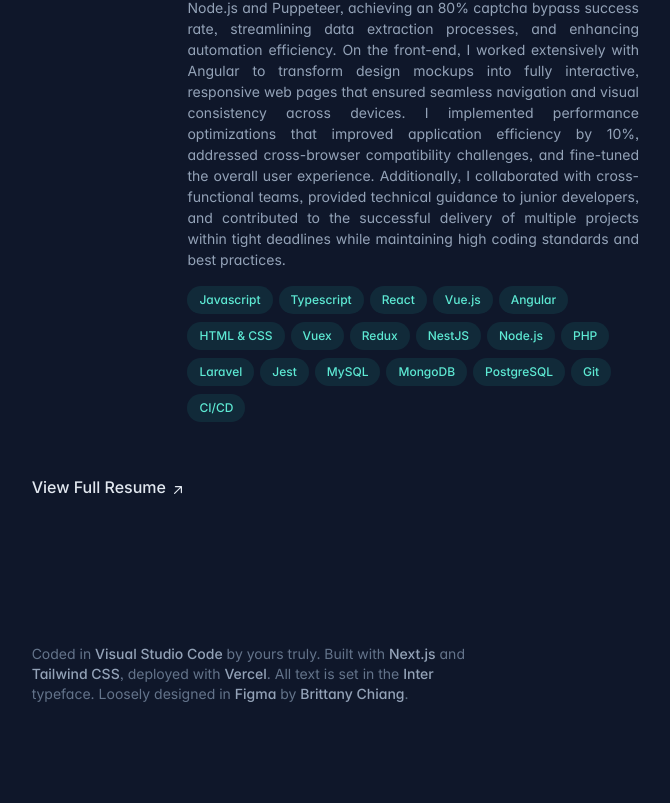
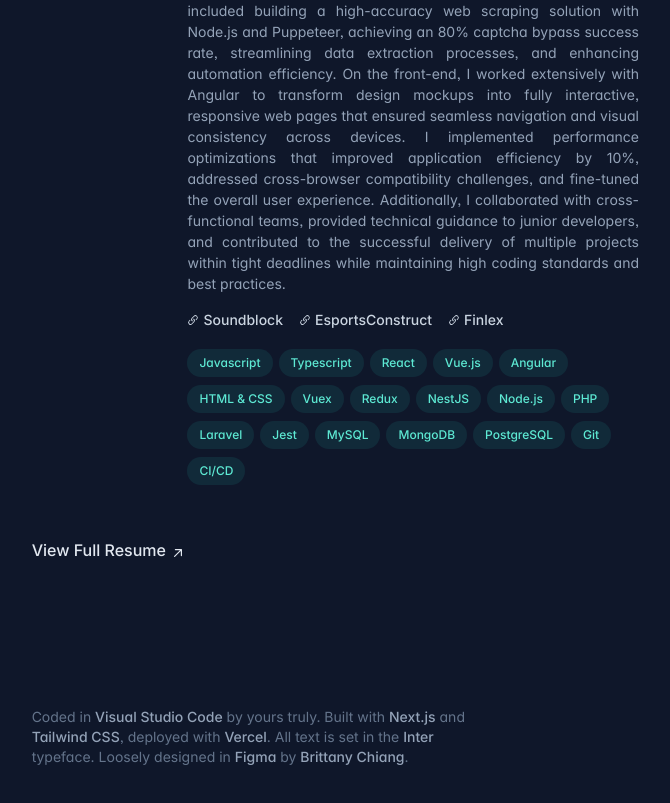
Before and after one commit to usamanasar38/usama-nasar, a Next.js app: page / in a window 1280 px wide. Shown: the part 1914-2717 px from the top of the page, without its empty margins (593-1263 px from the left). Built offline with nearby package versions, Linux system fonts and the light colour scheme.

Commit message:
feat: add related links in work experience

```diff
--- /dev/null
+++ b/src/components/related-links.tsx
@@ -0,0 +1,39 @@
+import { DATA } from "@/data";
+
+export const RelatedLinks = ({
+  projects,
+}: {
+  projects: (typeof DATA.work)[number]["projects"];
+}) => {
+  if (!projects.length) return null;
+
+  return (
+    <ul className="mt-2 flex flex-wrap" aria-label="Related links">
+      {projects
+        .filter((project) => project.featured)
+        .map((project, index) => (
+          <li className="mr-4" key={index}>
+            <a
+              className="relative mt-2 inline-flex items-center text-sm font-medium text-slate-300 hover:text-teal-300 focus-visible:text-teal-300"
+              href={project.href}
+              target="_blank"
+              rel="noreferrer noopener"
+              aria-label={`${project.title} (opens in a new tab)`}
+            >
+              <svg
+                xmlns="http://www.w3.org/2000/svg"
+                viewBox="0 0 20 20"
+                fill="currentColor"
+                className="mr-1 h-3 w-3"
+                aria-hidden="true"
+              >
+                <path d="M12.232 4.232a2.5 2.5 0 013.536 3.536l-1.225 1.224a.75.75 0 001.061 1.06l1.224-1.224a4 4 0 00-5.656-5.656l-3 3a4 4 0 00.225 5.865.75.75 0 00.977-1.138 2.5 2.5 0 01-.142-3.667l3-3z"></path>
+                <path d="M11.603 7.963a.75.75 0 00-.977 1.138 2.5 2.5 0 01.142 3.667l-3 3a2.5 2.5 0 01-3.536-3.536l1.225-1.224a.75.75 0 00-1.061-1.06l-1.224 1.224a4 4 0 105.656 5.656l3-3a4 4 0 00-.225-5.865z"></path>
+              </svg>
+              <span>{project.title}</span>
+            </a>
+          </li>
+        ))}
+    </ul>
+  );
+};
--- a/src/components/sections/experiences.tsx
+++ b/src/components/sections/experiences.tsx
@@ -1,6 +1,7 @@
 import { DATA } from "@/data";
 import { Badge } from "../badge";
 import LinkIcon from "../icons/link-icon";
+import { RelatedLinks } from "../related-links";
 
 const ExperienceCard = ({
   experience,
@@ -39,6 +40,7 @@ const ExperienceCard = ({
           {experience.roles.map((role, index) => (<div key={index} className="text-slate-500" aria-hidden="true">{role}</div>))}
         </h3>
         <p className="mt-2 text-sm leading-normal text-justify">{experience.description}</p>
+        <RelatedLinks projects={experience.projects} />
         <ul className="mt-2 flex flex-wrap" aria-label="Technologies used">
           {experience.technologiesUsed.map((tech) => (
             <li key={tech} className="mr-1.5 mt-2">
```
